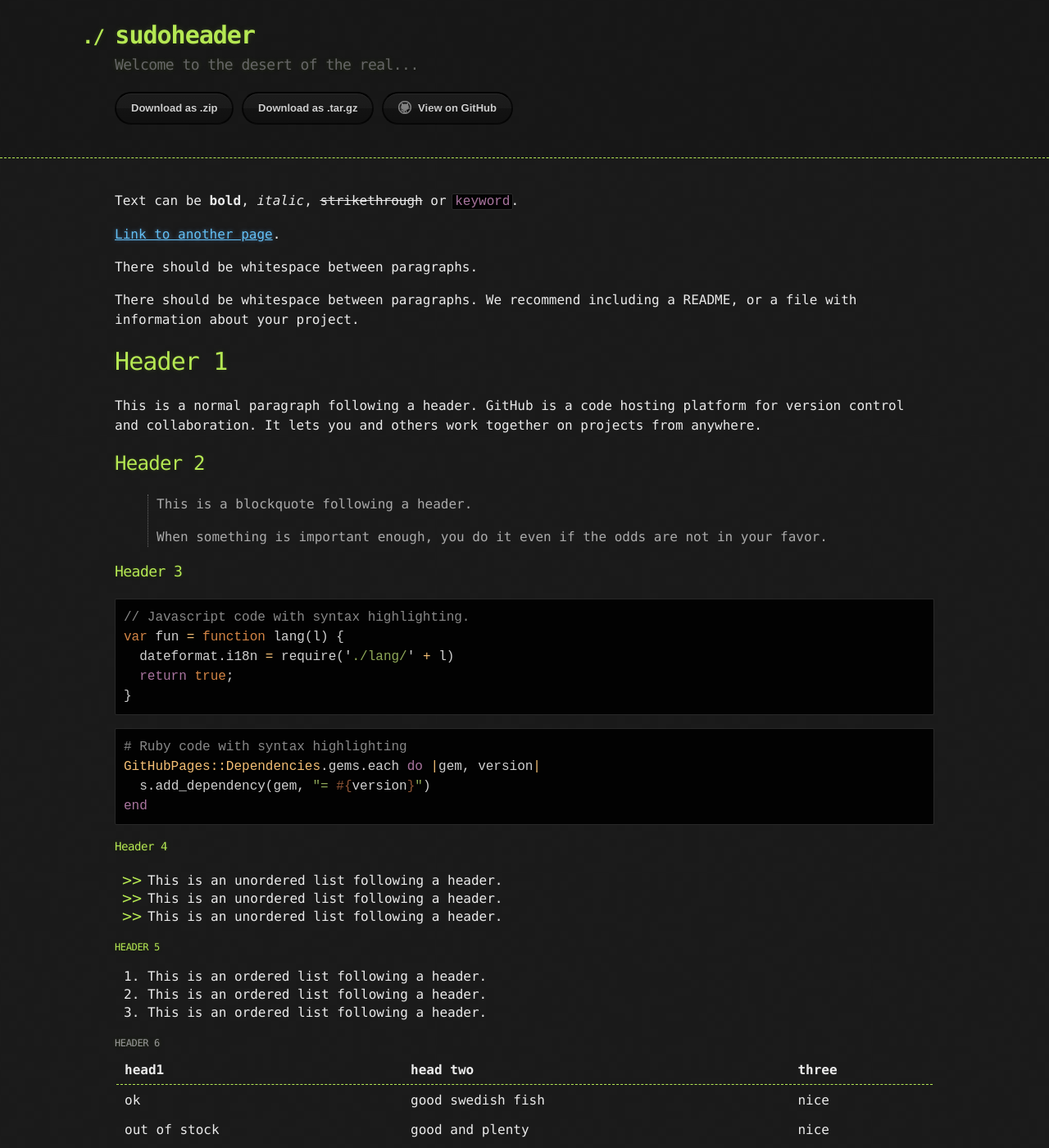
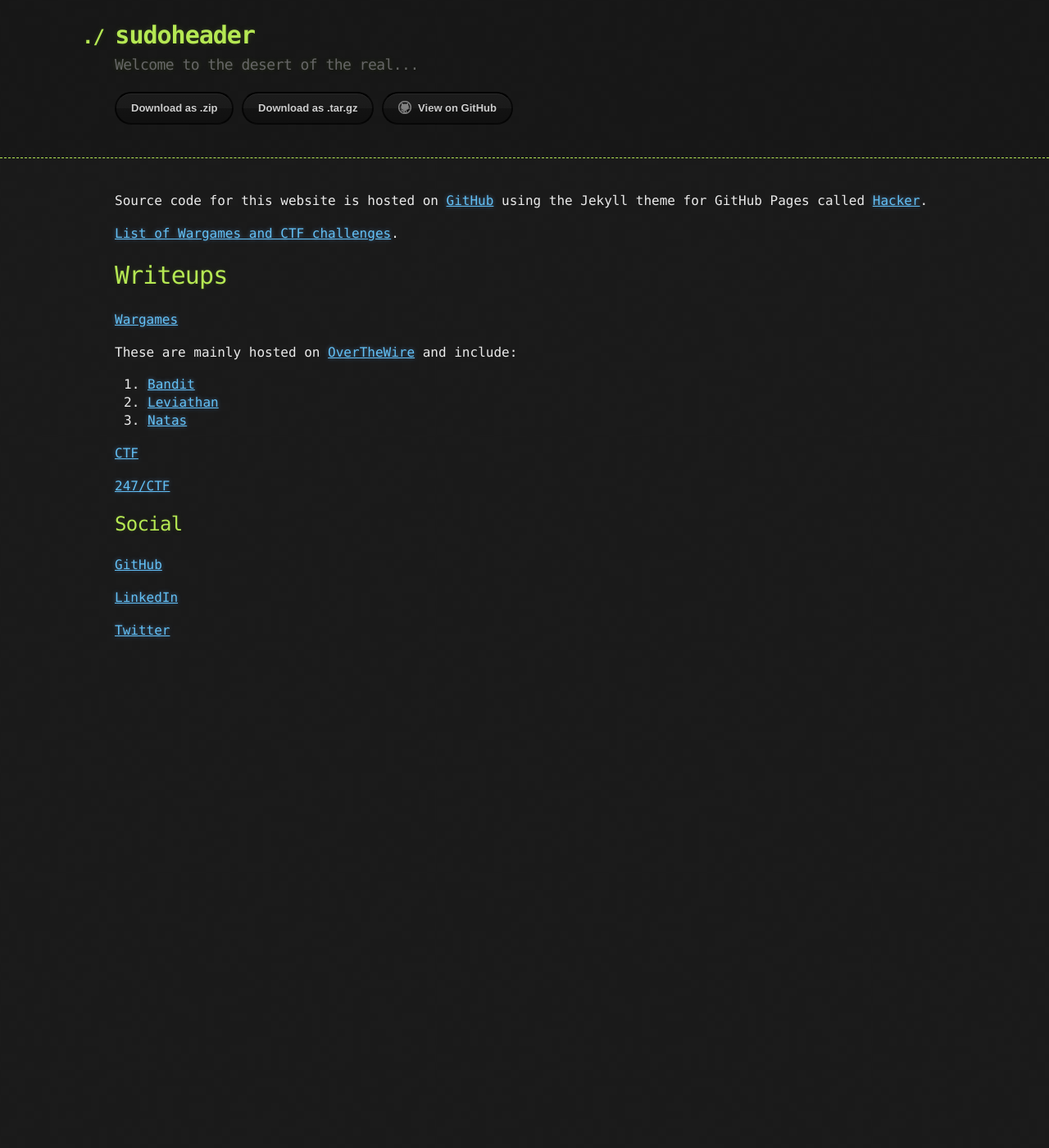
Before and after one commit to sudoheader/sudoheader.github.io, a Jekyll site: the page built from index.md, in a window 1280 px wide and 1400 px high. Shown: the whole window at 82% size. Built offline with Jekyll 4.4.1, drawn with Linux system fonts in a browser that asks for light colours; some of the changed text lies outside the part shown.

Commit message:
Fix frontpage

````diff
--- a/index.md
+++ b/index.md
@@ -2,122 +2,29 @@
 layout: default
 ---
 
-Text can be **bold**, _italic_, ~~strikethrough~~ or `keyword`.
+Source code for this website is hosted on [GitHub](https://github.com/sudoheader/sudoheader.github.io) using the Jekyll theme for GitHub Pages called [Hacker](https://github.com/pages-themes/hacker).
 
-[Link to another page](./another-page.html).
+[List of Wargames and CTF challenges](./ctf-page.md).
 
-There should be whitespace between paragraphs.
+# Writeups
 
-There should be whitespace between paragraphs. We recommend including a README, or a file with information about your project.
+[Wargames](https://github.com/sudoheader/Wargames)
 
-# Header 1
+These are mainly hosted on [OverTheWire](overthewire.org) and include:
 
-This is a normal paragraph following a header. GitHub is a code hosting platform for version control and collaboration. It lets you and others work together on projects from anywhere.
+1. [Bandit](https://github.com/sudoheader/Wargames/blob/master/Bandit/README.md)
+2. [Leviathan](https://github.com/sudoheader/Wargames/blob/master/Leviathan/README.md)
+3. [Natas](https://github.com/sudoheader/Wargames/blob/master/Natas/README.md)
 
-## Header 2
+[CTF](https://github.com/sudoheader/CTF)
 
-> This is a blockquote following a header.
->
-> When something is important enough, you do it even if the odds are not in your favor.
-
-### Header 3
-
-```js
-// Javascript code with syntax highlighting.
-var fun = function lang(l) {
-  dateformat.i18n = require('./lang/' + l)
-  return true;
-}
-```
-
-```ruby
-# Ruby code with syntax highlighting
-GitHubPages::Dependencies.gems.each do |gem, version|
-  s.add_dependency(gem, "= #{version}")
-end
-```
-
-#### Header 4
-
-*   This is an unordered list following a header.
-*   This is an unordered list following a header.
-*   This is an unordered list following a header.
-
-##### Header 5
-
-1.  This is an ordered list following a header.
-2.  This is an ordered list following a header.
-3.  This is an ordered list following a header.
-
-###### Header 6
-
-| head1        | head two          | three |
-|:-------------|:------------------|:------|
-| ok           | good swedish fish | nice  |
-| out of stock | good and plenty   | nice  |
-| ok           | good `oreos`      | hmm   |
-| ok           | good `zoute` drop | yumm  |
-
-### There's a horizontal rule below this.
-
-* * *
-
-### Here is an unordered list:
-
-*   Item foo
-*   Item bar
-*   Item baz
-*   Item zip
-
-### And an ordered list:
-
-1.  Item one
-1.  Item two
-1.  Item three
-1.  Item four
-
-### And a nested list:
-
-- level 1 item
-  - level 2 item
-  - level 2 item
-    - level 3 item
-    - level 3 item
-- level 1 item
-  - level 2 item
-  - level 2 item
-  - level 2 item
-- level 1 item
-  - level 2 item
-  - level 2 item
-- level 1 item
-
-### Small image
-
-![Octocat](https://github.githubassets.com/images/icons/emoji/octocat.png)
-
-### Large image
-
-![Branching](https://guides.github.com/activities/hello-world/branching.png)
+[247/CTF](247ctf.com)
 
 
-### Definition lists can be used with HTML syntax.
+## Social
 
-<dl>
-<dt>Name</dt>
-<dd>Godzilla</dd>
-<dt>Born</dt>
-<dd>1952</dd>
-<dt>Birthplace</dt>
-<dd>Japan</dd>
-<dt>Color</dt>
-<dd>Green</dd>
-</dl>
+[GitHub](https://github.com/sudoheader)
 
-```
-Long, single-line code blocks should not wrap. They should horizontally scroll if they are too long. This line should be long enough to demonstrate this.
-```
+[LinkedIn](https://www.linkedin.com/in/sudoheader)
 
-```
-The final element.
-```
+[Twitter](https://twitter.com/sudoheader)
````
Also changed, not shown: another-page.md (deleted, +0 -9 lines), ctf-page.md (added, +13 -0 lines).
